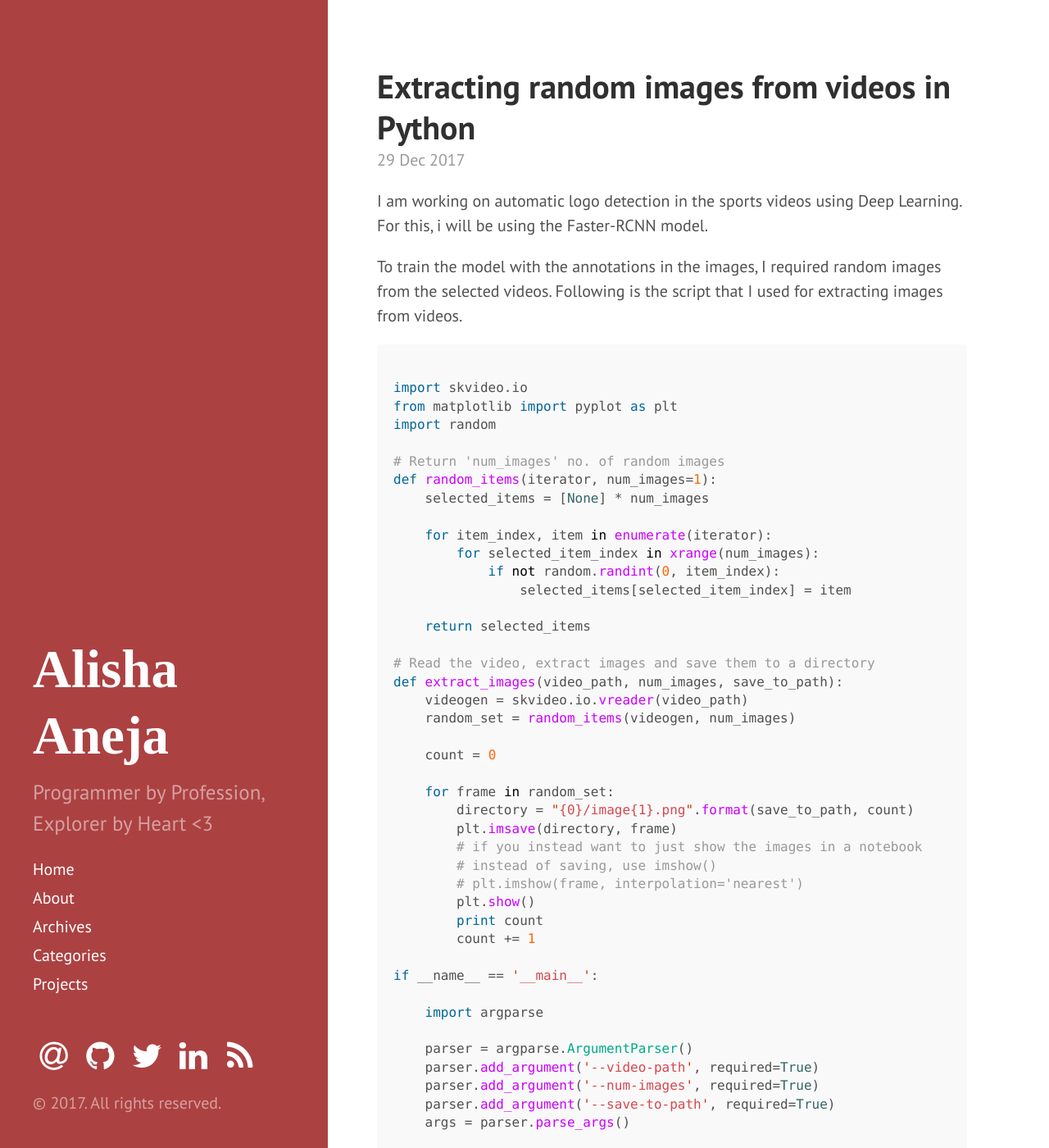
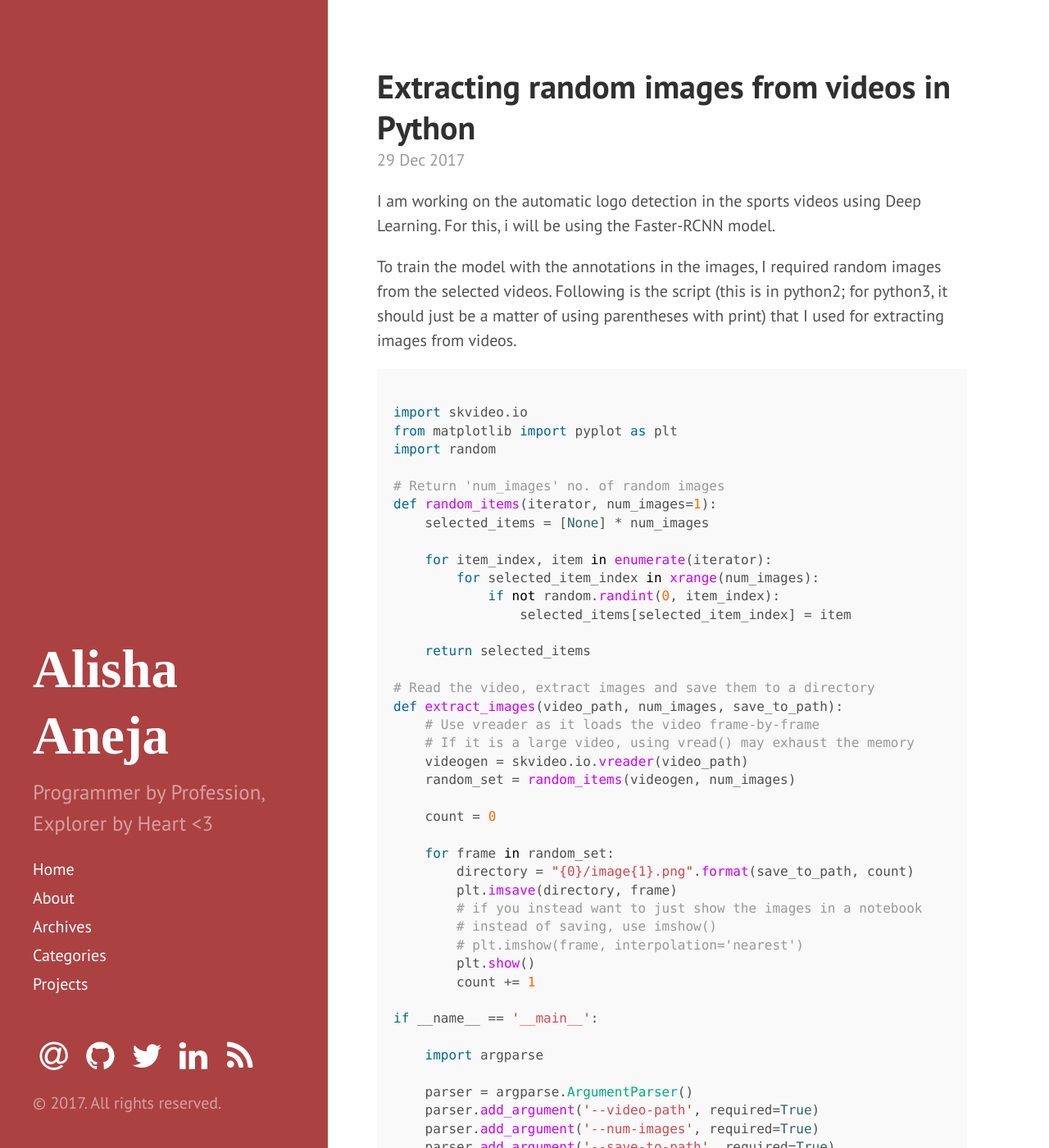
Before and after one commit to alisha17/alisha17.github.io, a Jekyll site: the page built from _posts/2017-12-29-extractimagesfromvideos.md, in a window 1280 px wide and 1400 px high. Shown: the whole window at 82% size. Built offline with Jekyll 4.4.1, drawn with Linux system fonts in a browser that asks for light colours; nearby versions of some CDN libraries; Markdown is read by kramdown in place of the engine named in the settings; comment, search, counter and statistics services are not loaded; some of the changed text lies outside the part shown.

Commit message:
extract images from videos post

````diff
--- a/_posts/2017-12-29-extractimagesfromvideos.md
+++ b/_posts/2017-12-29-extractimagesfromvideos.md
@@ -6,11 +6,11 @@ comments: true
 vertical: Code
 ---
 
-I am working on automatic logo detection in the sports videos using Deep Learning. For this, i will
+I am working on the automatic logo detection in the sports videos using Deep Learning. For this, i will
 be using the Faster-RCNN model.
 
 To train the model with the annotations in the images, I required random images from the selected videos.
-Following is the script that I used for extracting images from videos.
+Following is the script (this is in python2; for python3, it should just be a matter of using parentheses with print) that I used for extracting images from videos.
 
 ```python
 
@@ -31,6 +31,8 @@ def random_items(iterator, num_images=1):
 
 # Read the video, extract images and save them to a directory
 def extract_images(video_path, num_images, save_to_path):
+    # Use vreader as it loads the video frame-by-frame
+    # If it is a large video, using vread() may exhaust the memory
     videogen = skvideo.io.vreader(video_path)
     random_set = random_items(videogen, num_images)
 
@@ -43,7 +45,6 @@ def extract_images(video_path, num_images, save_to_path):
         # instead of saving, use imshow()
         # plt.imshow(frame, interpolation='nearest')
         plt.show()
-        print count
         count += 1
 
 if __name__ == '__main__':
````
Also changed, not shown: other parts of _posts/2017-12-29-extractimagesfromvideos.md (+1 -1 lines), 7 other files.
